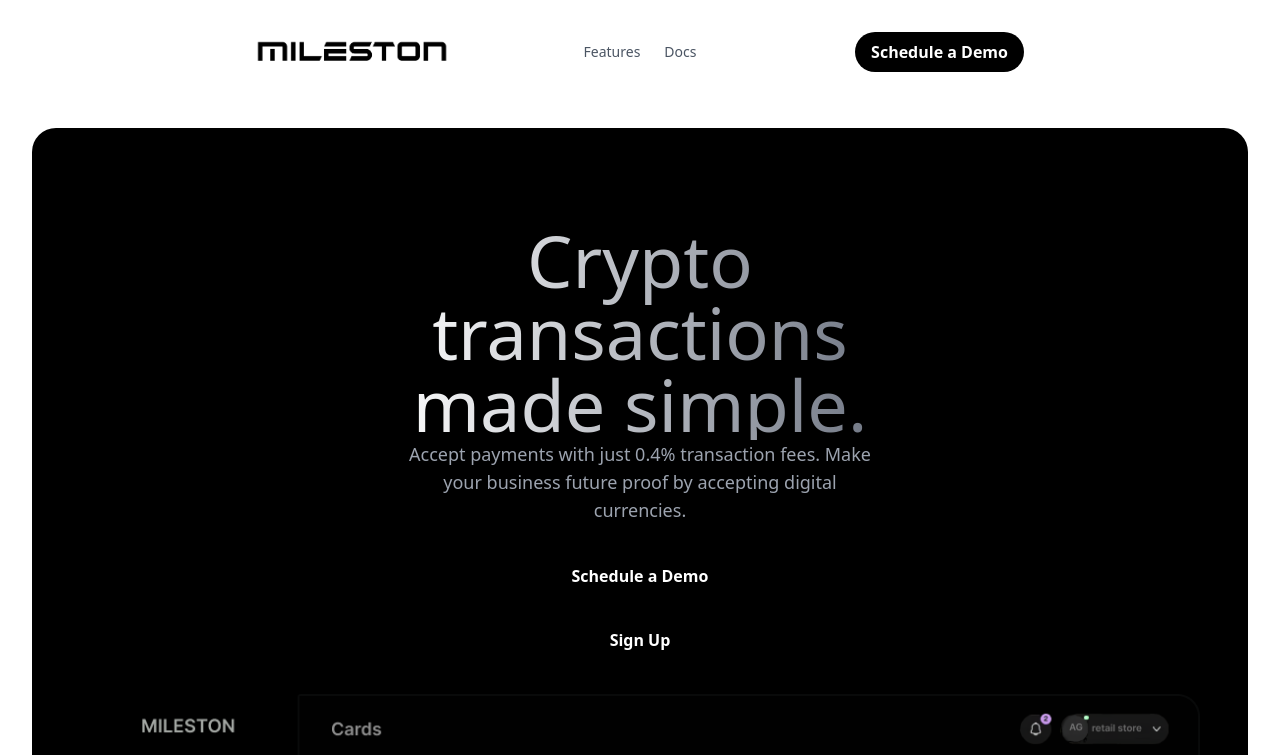
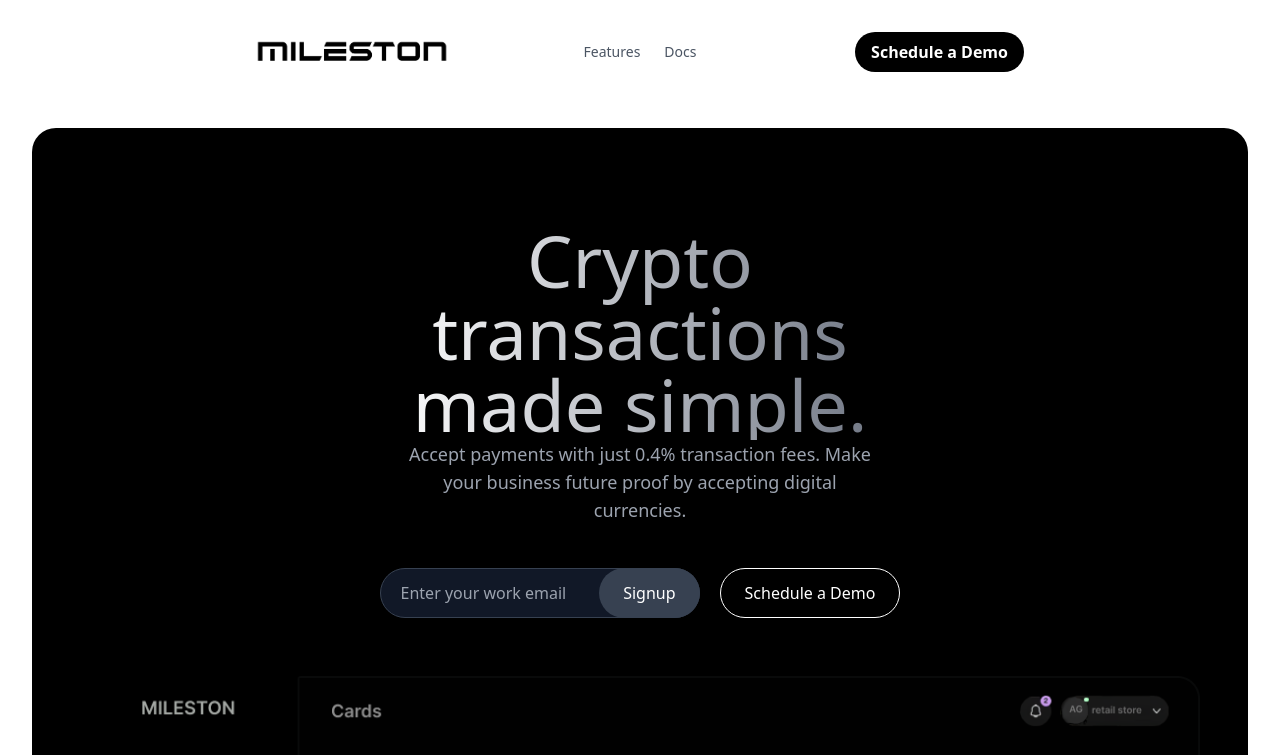
Before and after one commit to Mileston-co/mileston-business-website, a Next.js app: page / in a window 1280 px wide. Shown: the top 755 px of the page. Built offline with nearby package versions, Linux system fonts and the light colour scheme.

Commit message:
Refactor: Remove unnecessary code and add SignupForm component

```diff
--- /dev/null
+++ b/src/components/SignupForm.js
@@ -0,0 +1,72 @@
+import { useState } from "react";
+import Link from "next/link";
+
+export default function SignupForm() {
+    const [email, setEmail] = useState("");
+    const [error, setError] = useState("");
+
+    const workEmailRegex = /^(?!.*@(gmail\.com|yahoo\.com|outlook\.com|hotmail\.com|aol\.com|icloud\.com|protonmail\.com|zoho\.com|mail\.com|gmx\.com)$)[a-zA-Z0-9._%+-]+@[a-zA-Z0-9.-]+\.[a-zA-Z]{2,}$/;
+
+    const handleSignup = () => {
+        setError(""); // Reset error first
+        if (workEmailRegex.test(email)) {
+            console.log("Valid Work Email");
+            fetch("https://user-service.mileston.co/auth/login", {
+                method: "POST",
+                headers: {
+                    "Content-Type": "application/json"
+                },
+                body: JSON.stringify({ email })
+            })
+            .then(response => {
+                if (response.ok) {
+                    window.open("https://business.mileston.co/auth/verify-code", "_blank");
+                } else {
+                    setError("Unable to sign up");
+                    // window.location.href = "https://business.mileston.co";
+                }
+            })
+            .catch(() => {
+                setError("Unable to sign up");
+                // window.location.href = "https://business.mileston.co";
+            });
+        } else {
+            setError("Please enter a valid work email");
+        }
+    };
+
+    return (
+        <div className="flex flex-col md:flex-row items-center md:items-start gap-5 bg-black p-6">
+            {/* Left side: Input field and error message */}
+            <div className="flex flex-col w-full md:w-auto">
+                <div className="relative w-full md:w-80">
+                    <input
+                        type="email"
+                        placeholder="Enter your work email"
+                        className="w-full px-2 md:px-5 py-3 pr-20 text-white bg-gray-900 border border-gray-700 rounded-full focus:outline-none focus:ring-2 focus:ring-gray-500"
+                        onChange={(e) => setEmail(e.target.value)}
+                    />
+                    <button
+                        className="absolute right-0 top-0 h-full px-3 md:px-6 text-white bg-gray-700 hover:bg-gray-600 transition-all rounded-full"
+                        onClick={handleSignup}
+                    >
+                        Signup
+                    </button>
+                </div>
+
+                {/* Error Message Below Input */}
+                {error && <p className="mt-2 text-red-400 text-sm">{error}</p>}
+            </div>
+
+            {/* "Schedule a Demo" Button */}
+            <Link
+                href="https://cal.com/ahmedrza"
+                target="_blank"
+                rel="noopener noreferrer"
+                className="px-6 py-3 text-white border border-white rounded-full hover:bg-white hover:text-black transition-all"
+            >
+                Schedule a Demo
+            </Link>
+        </div>
+    );
+}
--- a/src/pages/home/CryptoCurrency.js
+++ b/src/pages/home/CryptoCurrency.js
@@ -20,9 +20,6 @@ function CryptoCurrency() {
                         <Link href="https://cal.com/ahmedrza" target="_blank">
                             <Button>Schedule a Demo</Button>
                         </Link>
-                        <Link href="https://business.mileston.co" color='white' target="_blank">
-                            <Button>Sign Up</Button>
-                        </Link>
                     </div>
 
                 </div>
--- a/src/pages/home/HeroSection.js
+++ b/src/pages/home/HeroSection.js
@@ -2,6 +2,7 @@ import Link from 'next/link';
 import Button from '../../components/Button';
 import Text from '../../components/Text';
 import { BaseFramerAnimation } from '@/components/Animation';
+import SignUpForm from '@/components/SignupForm';
 
 function HeroSection() {
     // const [isBusiness, setIsBusiness] = useState(false);
@@ -24,15 +25,10 @@ function HeroSection() {
                             future proof by accepting digital currencies.
                         </Text>
                     </BaseFramerAnimation>
+                </div>
+                <div className="flex flex-col items-center mt-5">
                     <BaseFramerAnimation>
-                        <div className="flex flex-col ld:flex-row items-center justify-center gap-6">
-                            <Link href="https://cal.com/ahmedrza" color='white' target="_blank">
-                                <Button>Schedule a Demo</Button>
-                            </Link>
-                            <Link href="https://business.mileston.co" target="_blank">
-                                <Button>Sign Up</Button>
-                            </Link>
-                        </div>
+                        <SignUpForm />
                     </BaseFramerAnimation>
                 </div>
                 <BaseFramerAnimation>
```
